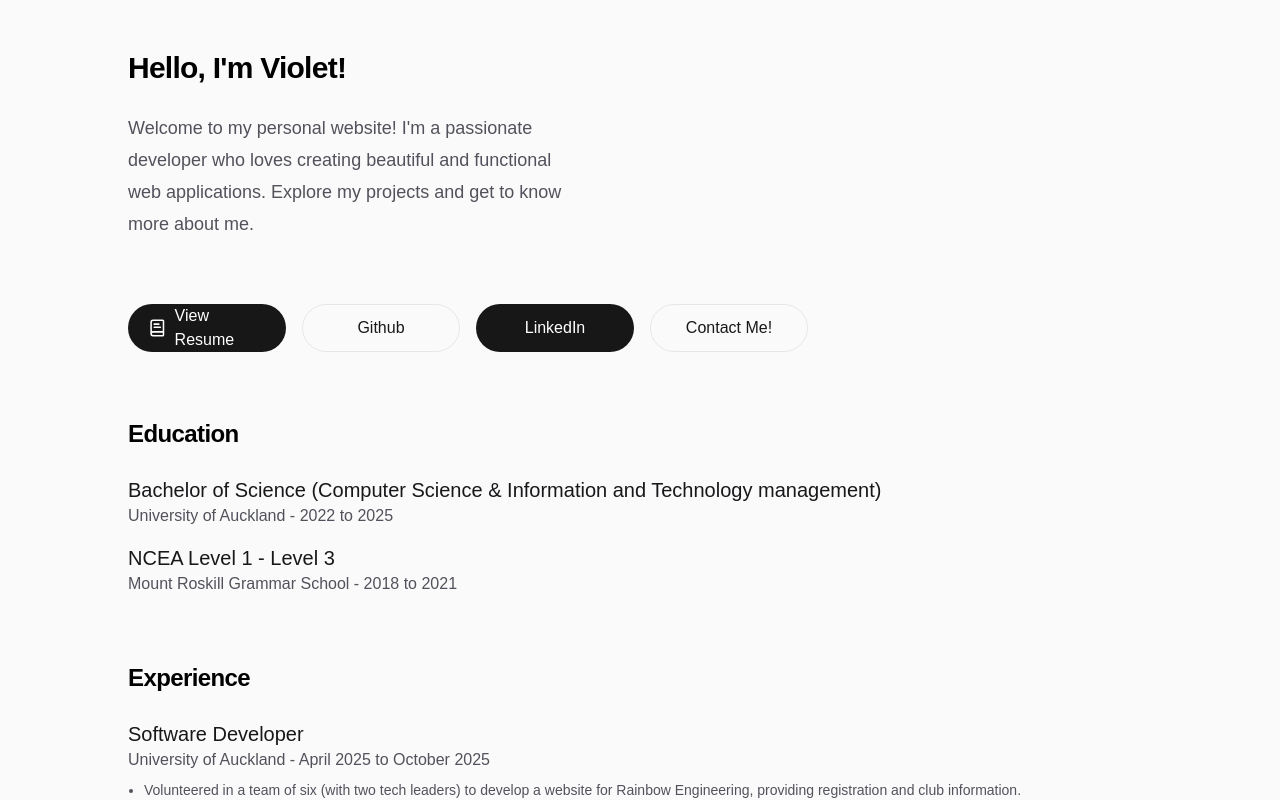
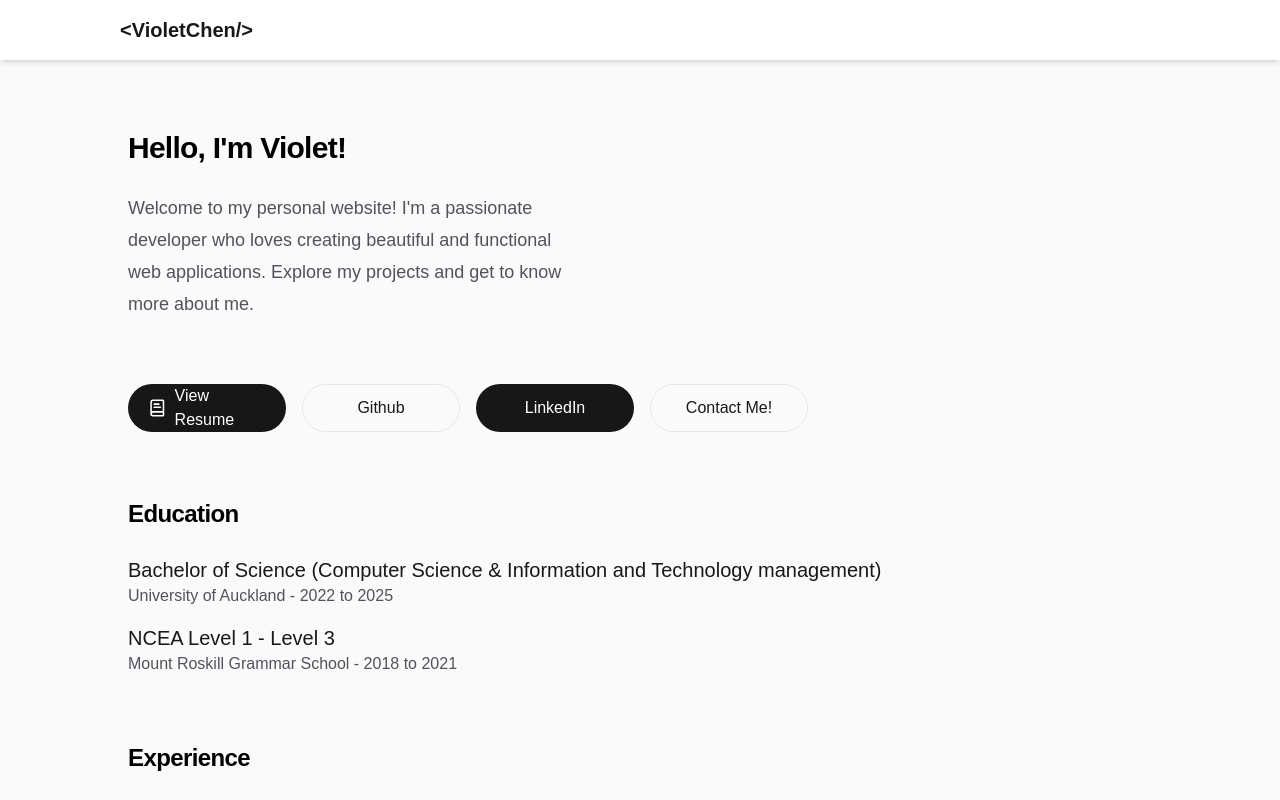
Before and after one commit to vi0letchen/violet-portfolio, a Next.js app: page / in a window 1280 px wide. Shown: the top 800 px of the page. Built offline with nearby package versions, Linux system fonts and the light colour scheme.

Commit message:
feat:navbar on page

```diff
--- a/src/app/components/navbar.js
+++ b/src/app/components/navbar.js
@@ -0,0 +1,7 @@
+export default function Navbar() {
+     return (
+          <nav className=" flex items-center justify-between fixed top-0 left-0 w-full h-15 bg-white dark:bg-black shadow-md z-50">
+          <h1 className="text-xl font-bold ml-30">&lt;VioletChen/&gt;</h1>
+          </nav>
+     )
+}
--- a/src/app/page.js
+++ b/src/app/page.js
@@ -1,10 +1,12 @@
 import Image from "next/image";
 import { BookText } from "lucide-react";
+import Navbar from "./components/navbar";
 
 export default function Home() {
   return (
     <div className="min-h-screen bg-zinc-50 px-6 py-12 text-zinc-900 dark:bg-black dark:text-zinc-50">
-      <main className="mx-auto flex max-w-5xl flex-col gap-12 md:gap-16">
+      <Navbar/>
+      <main className="mx-auto flex max-w-5xl flex-col gap-12 md:gap-16 pt-20">
         {/* Self Introduction */}
         <div className="flex flex-col gap-6 justify-between">
           <h1 className="max-w-xs text-3xl font-semibold leading-10 tracking-tight text-black dark:text-zinc-50">
```
